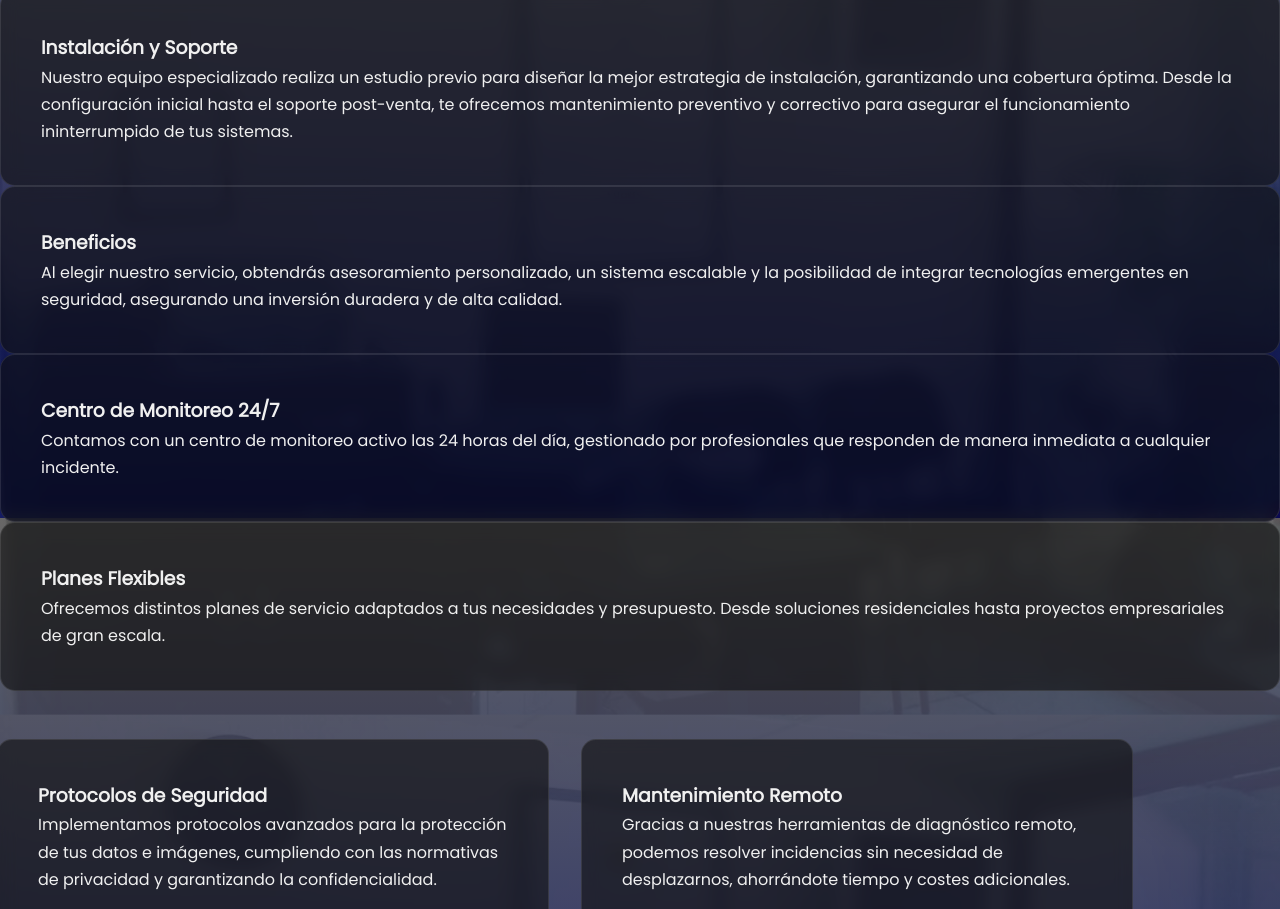
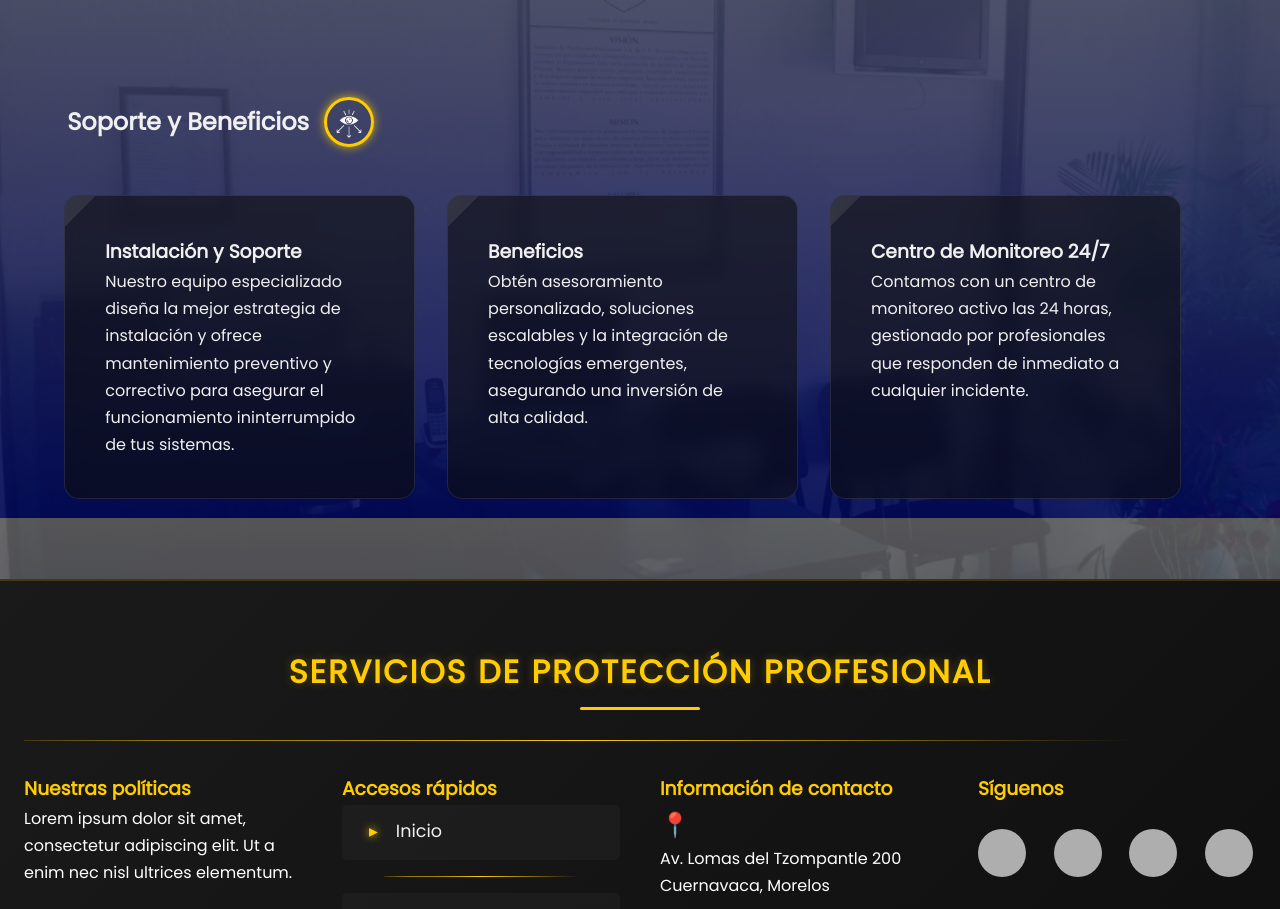
Before and after one commit to JesusA2004/SPP, a PHP site: page /SPP/Pages/sistemaVideoV.php in a window 1280 px wide. Shown: the part 1082-1991 px from the top of the page. Run offline with PHP 8.4, Linux system fonts and the light colour scheme; some web fonts are replaced; grey boxes are pictures that could not be loaded.

Commit message:
Cambios paginas compuestas

```diff
--- a/Pages/sistemaVideoV.php
+++ b/Pages/sistemaVideoV.php
@@ -24,6 +24,7 @@ require_once __DIR__ . '/../Config/Routes.php';
 </head>
 <body>
 
+  <!-- HEADER -->
   <header>
     <a href="../index.php">
       <img src="<?php echo IMG_URL; ?>/logo.png" alt="Logo de la empresa">
@@ -45,17 +46,14 @@ require_once __DIR__ . '/../Config/Routes.php';
                   <img src="<?php echo IMG_URL; ?>/misionHeader.png" alt="mision">
                   Misión
               </a>
-
               <a href="#empresa" class="submenu-item">
                   <img src="<?php echo IMG_URL; ?>/visionHeader.png" alt="vision">
                   Visión
               </a>
-
               <a href="#empresa" class="submenu-item">
                   <img src="<?php echo IMG_URL; ?>/valoresHeader.png" alt="valores">
                   Valores
               </a>
-
               <a href="#clientes" class="submenu-item">
                   <img src="<?php echo IMG_URL; ?>/clientesHeader.png" alt="clientes">
                   Clientes Distinguidos
@@ -94,133 +92,45 @@ require_once __DIR__ . '/../Config/Routes.php';
   <!-- FIN HEADER -->
 
   <!-- ========================================
-       Sección: Servicio de Videovigilancia
+       Sección: Servicio Integral de Videovigilancia CCTV
   ======================================== -->
   <section class="servicio-descripcion">
     <div class="container">
-      <div class="section-title">
-        <h2>Servicio Integral de Videovigilancia CCTV</h2>
-      </div>
-
-      <br>
-
       <!-- Sección Introducción + Imagen -->
       <div class="intro-section">
         <div class="intro-content">
+          <h2>Servicio Integral de Videovigilancia CCTV</h2>
+          <br>
           <div class="card card-intro">
             <h3>Introducción</h3>
-            <p>Nuestro servicio de videovigilancia CCTV está diseñado para brindarte la máxima seguridad...</p>
+            <p>Nuestro servicio de videovigilancia CCTV está diseñado para brindarte la máxima seguridad mediante tecnología de última generación.</p>
+            <br>
+            <a href="../index.php#cotizar" class="btn-cotizar">Cotizar</a>
           </div>
         </div>
         <img src="<?php echo IMG_URL; ?>/camaras.png" alt="Sistema CCTV" class="intro-image">
       </div>
 
-      <!-- Grid principal con tarjetas -->
-      <div class="card-grid">
-      </div>
-    </div>
-  </section>
-
-  <!-- ========================================
-       Sección: Características (MODIFICADA)
-    ======================================== -->
-  <section class="caracteristicas">
-    <div class="container">
+      <!-- NUEVA SECCIÓN: 3 cajas con efecto holograma -->
       <div class="caracteristicas-container">
-
         <!-- Bloque 1 -->
         <div class="caracteristica-box box1">
           <h3>Oficiales de seguridad</h3>
-          <p>
-            La misión de los Oficiales de Seguridad de GSI Seguridad Privada se centra en otorgar
-            la vigilancia, el control y la prevención necesarios para que sus instalaciones se mantengan
-            fuera de peligro.
-          </p>
+          <p>Vigilancia y control para mantener tus instalaciones seguras.</p>
         </div>
-
         <!-- Bloque 2 -->
         <div class="caracteristica-box box2">
-          <h3>Evaluación y confianza patrimonial interna</h3>
-          <p>
-            Acuciosos procesos de filtros de personal para que la contratación de personal clave
-            sea cuidadosamente revisada y se logren contrataciones de personal sin riesgos.
-          </p>
+          <h3>Evaluación y confianza patrimonial</h3>
+          <p>Procesos de selección rigurosos para garantizar personal confiable.</p>
         </div>
-
         <!-- Bloque 3 -->
         <div class="caracteristica-box box3">
           <h3>Rastreo y monitoreo vehicular</h3>
-          <p>
-            Realizamos una alianza con el fabricante de GPS Surtech que surte el mejor
-            dispositivo de rastreo vehicular para ofrecer la mejor solución para el
-            monitoreo de sus vehículos en toda la República Mexicana.
-          </p>
+          <p>Alianzas estratégicas para el mejor monitoreo en tiempo real.</p>
         </div>
       </div>
     </div>
   </section>
-
-  <!-- ========================================
-       Sección: Resto de Tarjetas (igual que antes)
-    ======================================== -->
-
-  <!-- Tarjeta 3: Proceso de Instalación y Soporte -->
-  <div class="card card-installation">
-    <h3>Instalación y Soporte</h3>
-    <p>
-      Nuestro equipo especializado realiza un estudio previo para diseñar la mejor estrategia de instalación,
-      garantizando una cobertura óptima. Desde la configuración inicial hasta el soporte post-venta, te ofrecemos
-      mantenimiento preventivo y correctivo para asegurar el funcionamiento ininterrumpido de tus sistemas.
-    </p>
-  </div>
-
-  <!-- Tarjeta 4: Beneficios Adicionales -->
-  <div class="card card-benefits">
-    <h3>Beneficios</h3>
-    <p>
-      Al elegir nuestro servicio, obtendrás asesoramiento personalizado, un sistema escalable y la posibilidad
-      de integrar tecnologías emergentes en seguridad, asegurando una inversión duradera y de alta calidad.
-    </p>
-  </div>
-
-  <!-- Tarjeta 5: Centro de Monitoreo -->
-  <div class="card card-monitoring">
-    <h3>Centro de Monitoreo 24/7</h3>
-    <p>
-      Contamos con un centro de monitoreo activo las 24 horas del día,
-      gestionado por profesionales que responden de manera inmediata a cualquier incidente.
-    </p>
-  </div>
-
-  <!-- Tarjeta 6: Planes Flexibles -->
-  <div class="card card-plans">
-    <h3>Planes Flexibles</h3>
-    <p>
-      Ofrecemos distintos planes de servicio adaptados a tus necesidades y presupuesto.
-      Desde soluciones residenciales hasta proyectos empresariales de gran escala.
-    </p>
-  </div>
-
-  <!-- Ejemplo de otra fila de tarjetas (opcional) -->
-  <div class="card-grid">
-    <!-- Tarjeta 7: Protocolos de Seguridad -->
-    <div class="card card-protocols">
-      <h3>Protocolos de Seguridad</h3>
-      <p>
-        Implementamos protocolos avanzados para la protección de tus datos e imágenes,
-        cumpliendo con las normativas de privacidad y garantizando la confidencialidad.
-      </p>
-    </div>
-
-    <!-- Tarjeta 8: Mantenimiento Remoto -->
-    <div class="card card-remote-maintenance">
-      <h3>Mantenimiento Remoto</h3>
-      <p>
-        Gracias a nuestras herramientas de diagnóstico remoto, podemos resolver incidencias
-        sin necesidad de desplazarnos, ahorrándote tiempo y costes adicionales.
-      </p>
-    </div>
-  </div>
 
   <!-- ========================================
        Sección: Galería de Instalaciones
@@ -231,20 +141,53 @@ require_once __DIR__ . '/../Config/Routes.php';
         <h2>Nuestras instalaciones CCTV</h2>
       </div>
 
-      <!-- Ejemplo de Galería Estática (Grid) -->
       <div class="galeria-grid">
+        <div class="item">
           <img src="<?php echo IMG_URL; ?>/cctv-ejemplo1.jpg" alt="Instalación comercial">
+        </div>
+        <div class="item">
           <img src="<?php echo IMG_URL; ?>/cctv-ejemplo2.jpg" alt="Instalación residencial">
+        </div>
+        <div class="item">
           <img src="<?php echo IMG_URL; ?>/cctv-ejemplo3.jpg" alt="Tecnología night vision">
-        <!-- Agrega más imágenes si lo deseas -->
         </div>
+      </div>
+    </div>
+  </section>
 
-      <!-- SUGERENCIAS para presentar la galería de forma moderna:
-        1) Carrusel con flechas (usando librerías como Swiper, Flickity o Glide.js).
-        2) Lightbox o Modal (al hacer clic, se abre la imagen en grande con efectos).
-        3) Masonry Layout (estilo Pinterest) para un diseño fluido e irregular.
-        4) Slideshow automático (con o sin miniaturas).
-      -->
+  <!-- ========================================
+       Sección: Soporte y Beneficios
+  ======================================== -->
+  <section class="servicio-descripcion">
+    <div class="container">
+      <div class="section-title">
+          <h2>Soporte y Beneficios</h2>
+          <img src="<?php echo IMG_URL; ?>/iconoSupervision.png" alt="Icono Supervisión">
+      </div>
+      <!-- Grid principal con tarjetas -->
+      <div class="card-grid">
+        <!-- Tarjeta: Instalación y Soporte -->
+        <div class="card card-installation">
+          <h3>Instalación y Soporte</h3>
+          <p>
+            Nuestro equipo especializado diseña la mejor estrategia de instalación y ofrece mantenimiento preventivo y correctivo para asegurar el funcionamiento ininterrumpido de tus sistemas.
+          </p>
+        </div>
+        <!-- Tarjeta: Beneficios -->
+        <div class="card card-benefits">
+          <h3>Beneficios</h3>
+          <p>
+            Obtén asesoramiento personalizado, soluciones escalables y la integración de tecnologías emergentes, asegurando una inversión de alta calidad.
+          </p>
+        </div>
+        <!-- Tarjeta: Centro de Monitoreo -->
+        <div class="card card-monitoring">
+          <h3>Centro de Monitoreo 24/7</h3>
+          <p>
+            Contamos con un centro de monitoreo activo las 24 horas, gestionado por profesionales que responden de inmediato a cualquier incidente.
+          </p>
+        </div>
+      </div>
     </div>
   </section>
 
```
Also changed, not shown: Pages/escolta.php (+61 -105 lines), Pages/guardiaSegu.php (+59 -109 lines). Lines whose indentation alone changed are shown as unchanged.
